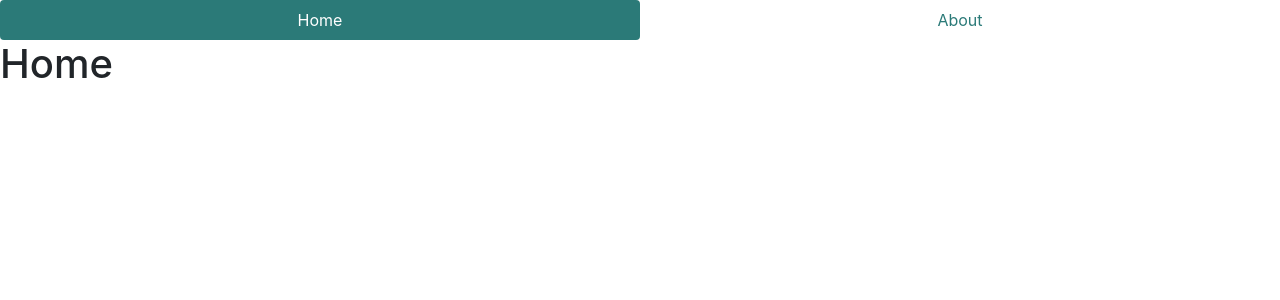
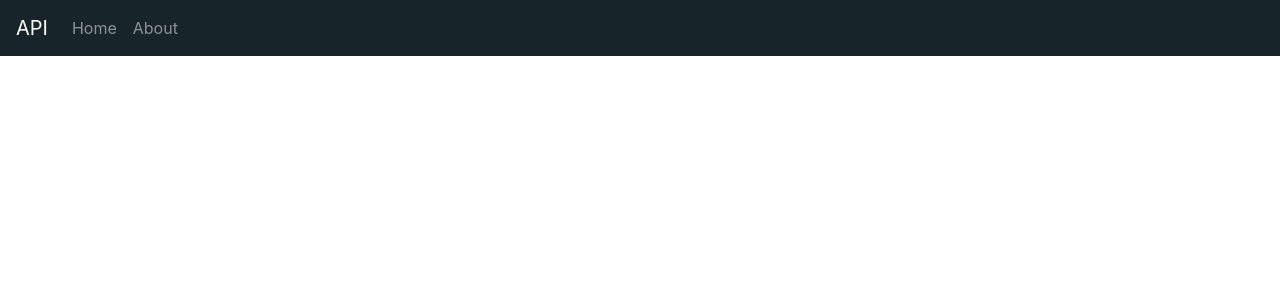
Before and after one commit to SlimFreddy/react-app-for-node.js-api, a React (Create React App) app: page / in a window 1280 px wide. Shown: the top 300 px of the page. Built offline with nearby package versions, Linux system fonts and the light colour scheme.

Commit message:
build navbar

```diff
--- a/src/components/navbar/Navbar.tsx
+++ b/src/components/navbar/Navbar.tsx
@@ -1,15 +1,17 @@
 import React, { FC } from "react";
-import { Nav } from "react-bootstrap";
+import { Navbar, Nav } from "react-bootstrap";
 import { Link } from "react-router-dom";
 import { IRoute } from "../../models/IRoute";
 
 interface Props {
   routes: IRoute[];
 }
-const Navbar: FC<Props> = ({ routes }) => {
+const NavBar: FC<Props> = ({ routes }) => {
   return (
     <div>
-      <Nav color="secondary" justify variant="pills" defaultActiveKey="/">
+      <Navbar fixed="top" expand="lg" bg="dark" variant="dark">
+      <Navbar.Brand>API</Navbar.Brand>
+        <Nav className="mr-auto">
           {routes.map((route) => {
             return (
               <Nav.Item key={route.name}>
@@ -20,8 +22,9 @@ const Navbar: FC<Props> = ({ routes }) => {
             );
           })}
         </Nav>
+      </Navbar>
     </div>
   );
 };
 
-export default Navbar;
+export default NavBar;
--- a/src/router/RouterView.tsx
+++ b/src/router/RouterView.tsx
@@ -1,6 +1,6 @@
 import React, { FC, useEffect, useState } from "react";
 import { Route } from "react-router-dom";
-import Navbar from "../components/navbar/Navbar";
+import NavBar from "../components/navbar/Navbar";
 import { IRoute } from "../models/IRoute";
 import LocalStorageService from "../services/LocalStorageService";
 import { ROUTES_NO_TOKEN, ROUTES_WITH_TOKEN } from "./Routes";
@@ -25,7 +25,7 @@ const RouterView: FC = () => {
 
   return (
     <div>
-      <Navbar routes={routes} />
+      <NavBar routes={routes} />
       {routes.map((route) => {
         return (
           <Route
```
Lines whose indentation alone changed are shown as unchanged.
